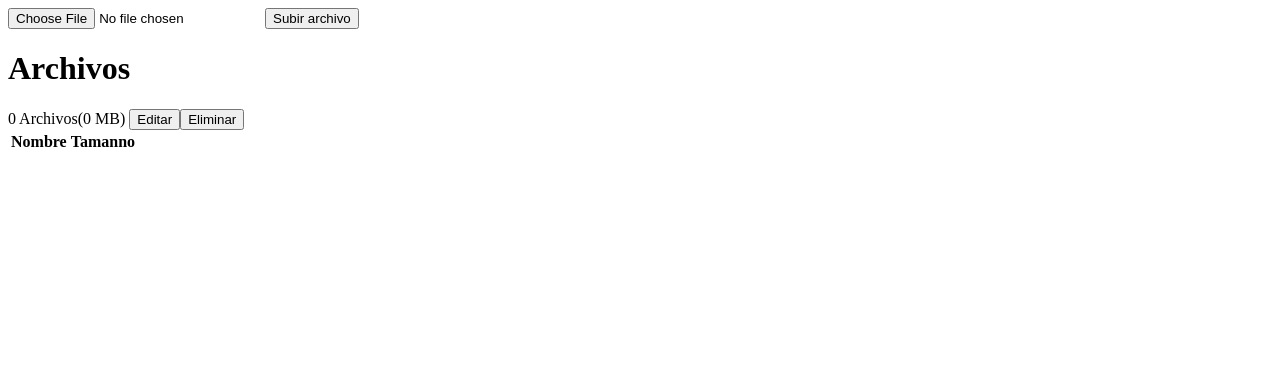
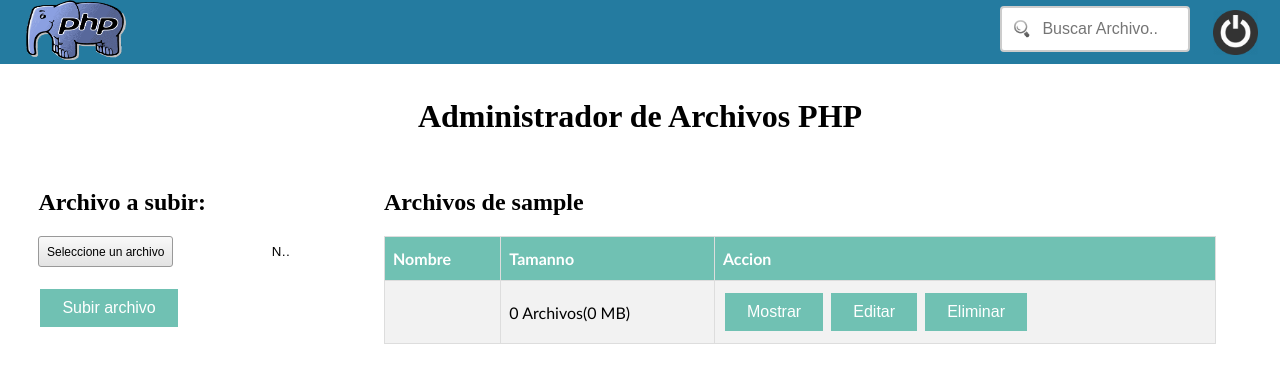
Before and after one commit to Espila26/Code-Snippet, a PHP site: page /gestionarArchivos.php in a window 1280 px wide. Shown: the top 383 px of the page. Run offline with PHP 8.4, Linux system fonts and the light colour scheme; the visitor is signed in with stand-in values (Sample User, id 1); lists and menus that the app fills with data are empty.

Commit message:
se agrego estilo para  gestionarArchivos.php

```diff
--- /dev/null
+++ b/Login/estilos/gestionarArchivos.css
@@ -0,0 +1,118 @@
+body{
+	margin: 0px;
+	padding: 0px;
+	margin: 0;
+}
+
+header{
+	background-color: #247ba0;
+	width:100%;
+	height:20%;
+}
+
+img{
+	width: 100px;
+	height: 60px;
+	margin-left: 2%;
+}
+
+input[type=text] {
+	display: inline-block;
+	float: right;
+	margin-right: 7%;
+	margin-top: 0.5%;
+    width: 190px;
+    box-sizing: border-box;
+    border: 2px solid #ccc;
+    border-radius: 4px;
+    font-size: 16px;
+    background-color: white;
+    background-image: url('../imagenes/search.png');
+	background-size: 20px;
+    background-position: 10px 10px;
+    background-repeat: no-repeat;
+    padding: 12px 20px 12px 40px;
+}
+
+.uploadFile{
+	width: 25%;
+	height: 80%;
+	margin-left: 3%;
+	float: left;
+}
+
+.showFiles{
+	width: 65%;
+	margin-right:5%;
+	float: right;
+}
+
+.logout{
+    background:url(../imagenes/logout.png) no-repeat;
+	background-size: 45px;
+    background-position: 10px 10px;
+    background-repeat: no-repeat;
+	border: none;
+    width:60px;
+    height:60px;
+	position: absolute;
+	left: 94%;
+}
+
+table {
+    font-family: "Trebuchet MS", Arial, Helvetica, sans-serif;
+    border-collapse: collapse;
+    width: 100%;
+}
+
+table td, table th {
+    border: 1px solid #ddd;
+    padding: 8px;
+}
+
+table tr:nth-child(even){background-color: #f2f2f2;}
+
+table tr:hover {background-color: #ddd;}
+
+table th {
+    padding-top: 12px;
+    padding-bottom: 12px;
+    text-align: left;
+    background-color: #70c1b3;
+    color: white;
+}
+
+.button {
+    background-color: #70c1b3;
+    border: none;
+    color: white;
+    padding: 10px 22px;
+    text-align: center;
+    text-decoration: none;
+    display: inline-block;
+    font-size: 16px;
+    margin: 4px 2px;
+    cursor: pointer;
+}
+
+h1{
+	text-align: center;
+	padding: 1%;
+}
+
+.custom-file-input::-webkit-file-upload-button {
+  visibility: hidden;
+}
+.custom-file-input::before {
+  content: 'Seleccione un archivo';
+  display: inline-block;
+  background: -webkit-linear-gradient(top, #f9f9f9, #e3e3e3);
+  border: 1px solid #999;
+  border-radius: 3px;
+  padding: 3%;
+  font-size: 9pt;
+  margin-right: 3%;
+}
+.custom-file-input:hover::before {
+  border-color: black;
+}
--- a/Login/gestionarArchivos.php
+++ b/Login/gestionarArchivos.php
@@ -1,6 +1,9 @@
 <!DOCTYPE html>
 <html>
 	<head>
+	<meta charset="utf-8">
+    <title>Gestionar Archivos PHP</title>
+	<link href="estilos/gestionarArchivos.css" type="text/css" rel="stylesheet"/>
 	<?php
 	session_start();
 
@@ -22,6 +25,12 @@
 				//delete code
 			}
 		}
+	}
+
+
+	if( isset( $_POST[ 'logout' ] )){
+		unset( $_SESSION[ 'userName' ] );
+		header("Location: Login.php");
 	}
 
 	function uploadFile( $metaDataFile, $metaArray ){
@@ -119,13 +128,24 @@
 	?>
 
     </head>
+	<header>
+		<form action="<?php echo $_SERVER['PHP_SELF']; ?>" method="post">
+			<img src="imagenes/php.PNG" alt="Image">
+			<input type="text" name="search" placeholder="Buscar Archivo..">
+			<input type="submit" name="logout" class="logout" value="">
+		</form>
+	</header>
     <body>
-        <form action="<?php echo $_SERVER['PHP_SELF']; ?>" method="post" enctype="multipart/form-data">
-            <input type="file" name="archivo" id="archivo"></input>
-            <input type="submit" name="submit" value="Subir archivo"></input>
-        </form>
+		<h1>Administrador de Archivos PHP</h1>
+		<div class="uploadFile">
+			<h2>Archivo a subir:</h2>
+			<form action="<?php echo $_SERVER['PHP_SELF']; ?>" method="post" enctype="multipart/form-data">
+				<input class="custom-file-input" type="file" name="archivo" id="archivo"></input></br></br>
+				<input class='button'  type="submit" name="submit" value="Subir archivo"></input>
+			</form>
+		</div>
 
-		<div>
+		<div class="showFiles">
 		<?php
 		if( isset( $metaArray )){
 		$contFiles = 0;
@@ -133,11 +153,11 @@
 		$totalSize = 0;
 		echo "<form action= ".$_SERVER['PHP_SELF']." method='post'>
 		<table>
-		<h1>Archivos</h1>
+		<h2>Archivos de " .$_SESSION[ 'userName' ]. "</h2>
 			<tr>
 				<th>Nombre</th>
 				<th>Tamanno</th>
-				<th> </th>
+				<th>Accion</th>
 			</tr>";
 			foreach( $metaArray as $array ){
 				if( $array['owner'] == $_SESSION[ 'userName' ] ){
@@ -150,9 +170,10 @@
 						 $totalSize = $totalSize + $array[ 'size' ];
 				}
 			}
-			echo" <tr>".$contFiles." Archivos(" .$totalSize. " MB) </tr>
-			<tr> <input type='submit' name='edit' value='Editar'> </input> </tr>
-			<tr> <input type='submit' name='delete' value='Eliminar'> </input> </tr>
+			echo" <tr><td></td><td>".$contFiles." Archivos(" .$totalSize. " MB) </td>
+			<td> <input class='button' type='submit' name='show' value='Mostrar'> </input>
+			<input class='button' type='submit' name='edit' value='Editar'> </input>
+			<input class='button' type='submit' name='delete' value='Eliminar'> </input> </td></tr>
 		</table>
 		</form>";
 		}?>
```
Also changed, not shown: Login/imagenes/logout.png (added), Login/imagenes/php.png (added), Login/imagenes/search.png (added).
